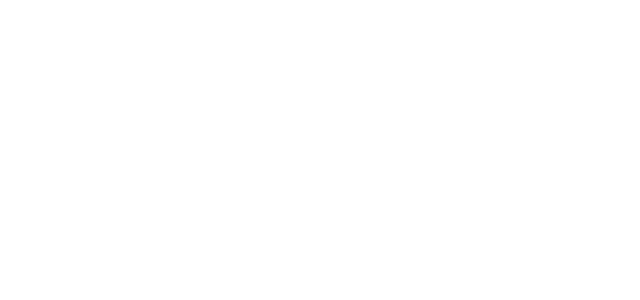
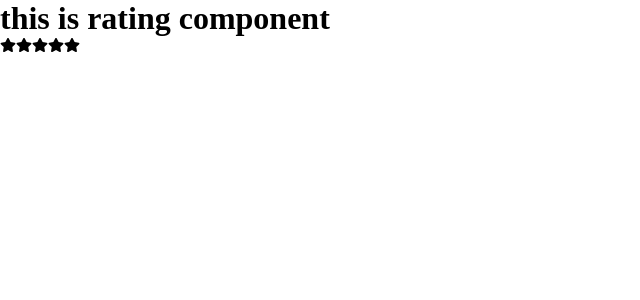
Before and after one commit to rohidasalse/react-project, a React (Vite) app: page / in a window 1280 px wide. Shown: the top 300 px of the page, without its empty margins (0-640 px from the left). Built offline with nearby package versions, Linux system fonts and the light colour scheme.

Commit message:
new folder added

```diff
--- a/package.json
+++ b/package.json
@@ -11,7 +11,8 @@
   },
   "dependencies": {
     "react": "^18.2.0",
-    "react-dom": "^18.2.0"
+    "react-dom": "^18.2.0",
+    "react-icons": "^5.2.1"
   },
   "devDependencies": {
     "@types/react": "^18.2.66",
--- a/src/App.jsx
+++ b/src/App.jsx
@@ -6,14 +6,16 @@ import FirstProject from './react1'
 import RandomColorGenerator from "./project2/index.jsx"
 import Rating from './project3(reting)/index.jsx'
 
+
 function App() {
   const [count, setCount] = useState(0)
 
   return (
     <>
+    {/* <R></R> */}
       {/* <FirstProject></FirstProject> */}
        {/* <RandomColorGenerator/> */}
-       <Rating></Rating>
+       <Rating onofStars={5}></Rating>
     </>
   )
 }
--- a/src/project3(reting)/index.jsx
+++ b/src/project3(reting)/index.jsx
@@ -1,8 +1,40 @@
-export default function Rating(){
-    return
-    (
+
+import { useState } from "react"
+import { FaStar } from "react-icons/fa"
+export default function Rating({noofStars = 5}) {
+    const [rating, setRating] = useState(0)
+    const [hover, setHover] = useState(0)
+    function click(getindex) {
+       setRating(getindex)
+    }
+    function move(getindex) {
+     setHover(getindex)
+
+    }
+    function leave() {
+      setHover(rating   )
+    }
+    return (
         <>
-        <h3>this is rating website</h3>
+            <h1>this is rating component</h1>
+            <div>
+                {
+                    [...Array(noofStars)].map(( _, index) => {
+                        index+=1;
+                        return<FaStar>
+
+                            key={index}
+                            className={index <(hover || rating)? "active" : "inactive"}
+                            onClick={() => click(index)}
+                            onMouseLeave={() => { leave() }}
+                            onMouseMove={() => { move(index) }}
+                            size={40}
+                        </FaStar>
+
+
+                    })
+                }
+            </div>
         </>
-    );
+    )
 }
```
Also changed, not shown: 1 other file (tests, documents, lock files or other folders).
